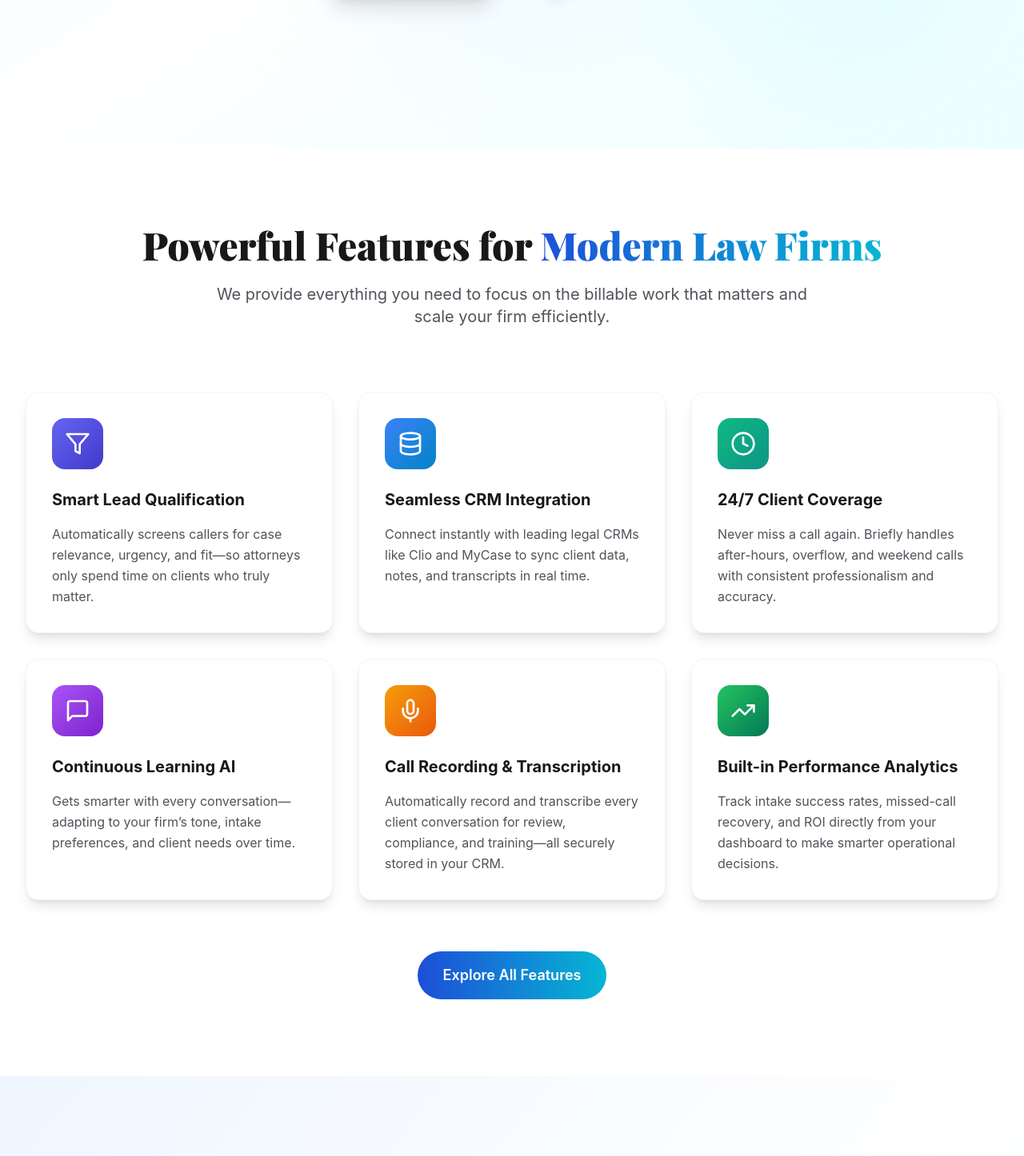
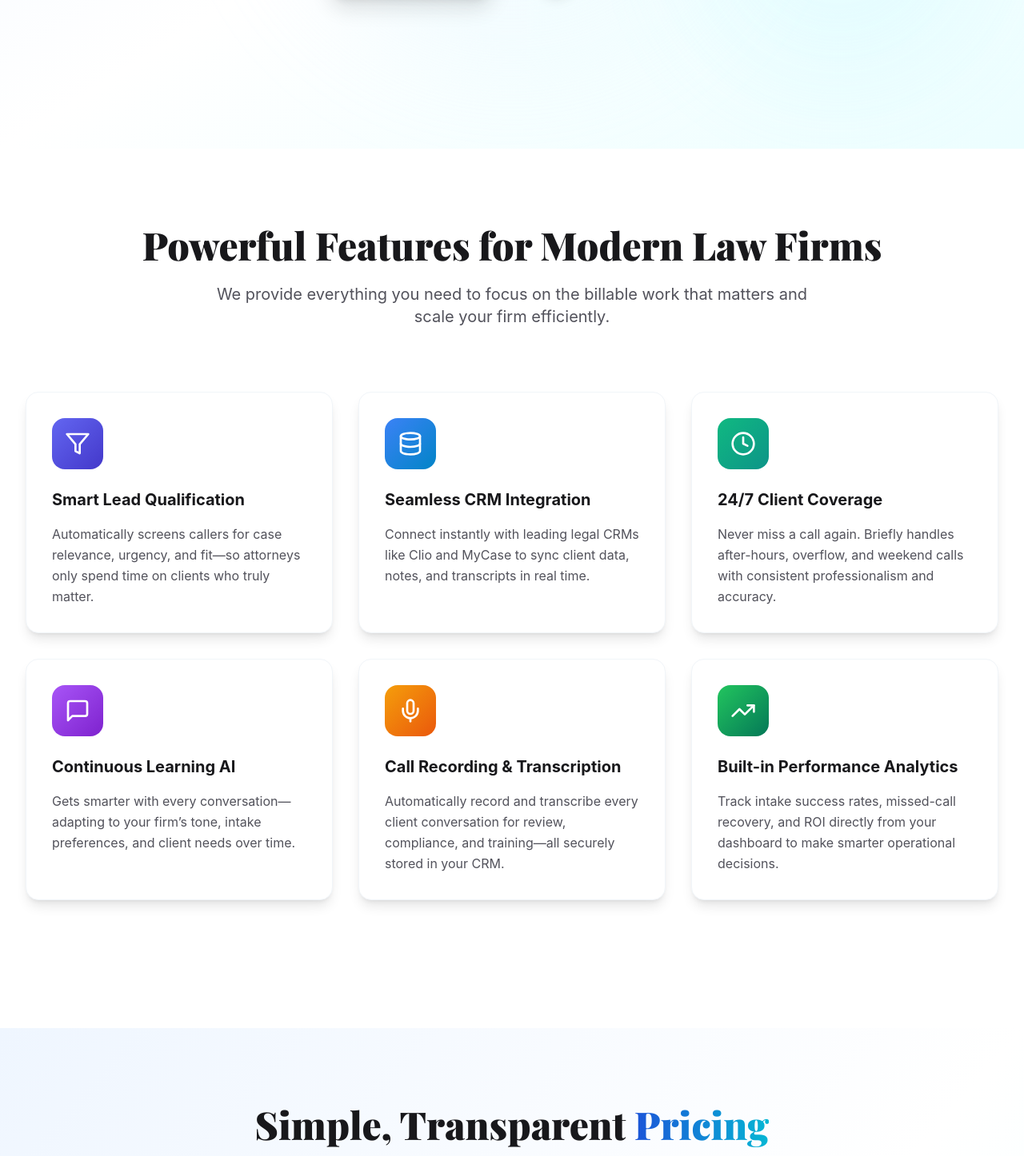
Before and after one commit to hridayunadkat/briefly-site, a React (Vite) app: page /#/ in a window 1280 px wide. Shown: the part 614-2060 px from the top of the page at 80% size. Built offline with nearby package versions, Linux system fonts and the light colour scheme; a web font is replaced by a local one; what @radix-ui/themes would draw is missing.

Commit message:
Features updates

```diff
--- a/src/components/Features.jsx
+++ b/src/components/Features.jsx
@@ -80,9 +80,12 @@ import React from 'react';
               viewport={{ once: true }}
               transition={{ duration: 0.8 }}
             >
-              <h2 className="text-4xl md:text-5xl font-black text-zinc-900 mb-6 font-playfair">
+              {/* <h2 className="text-4xl md:text-5xl font-black text-zinc-900 mb-6 font-playfair">
                 Powerful Features for
                 <span className="bg-gradient-to-r from-blue-700 to-cyan-500 bg-clip-text text-transparent"> Modern Law Firms</span>
+              </h2> */}
+              <h2 className="text-4xl md:text-5xl font-black text-zinc-900 mb-6 font-playfair">
+                Powerful Features for Modern Law Firms
               </h2>
               <p className="text-xl text-zinc-600 max-w-3xl mx-auto">
                 We provide everything you need to focus on the billable work that matters and scale your firm efficiently.
@@ -134,13 +137,13 @@ import React from 'react';
               viewport={{ once: true }}
               transition={{ duration: 0.8, delay: 0.4 }}
             >
-              <motion.button
+              {/* <motion.button
                 className="bg-gradient-to-r from-blue-700 to-cyan-500 text-white px-8 py-4 rounded-full font-semibold text-lg hover:shadow-xl transition-all duration-300"
                 whileHover={{ scale: 1.05, y: -2 }}
                 whileTap={{ scale: 0.95 }}
               >
                 Explore All Features
-              </motion.button>
+              </motion.button> */}
             </motion.div>
           </div>
         </section>
```
